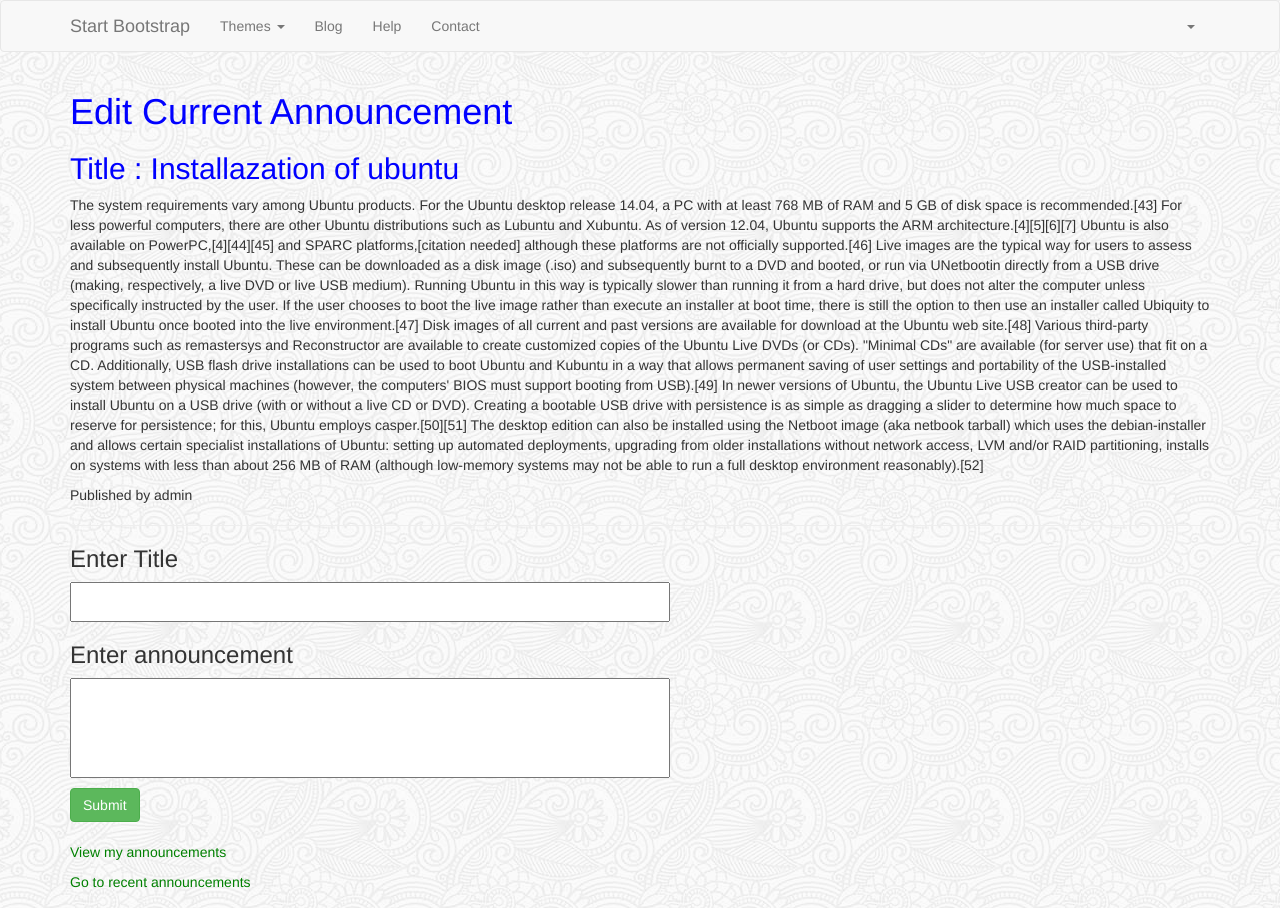
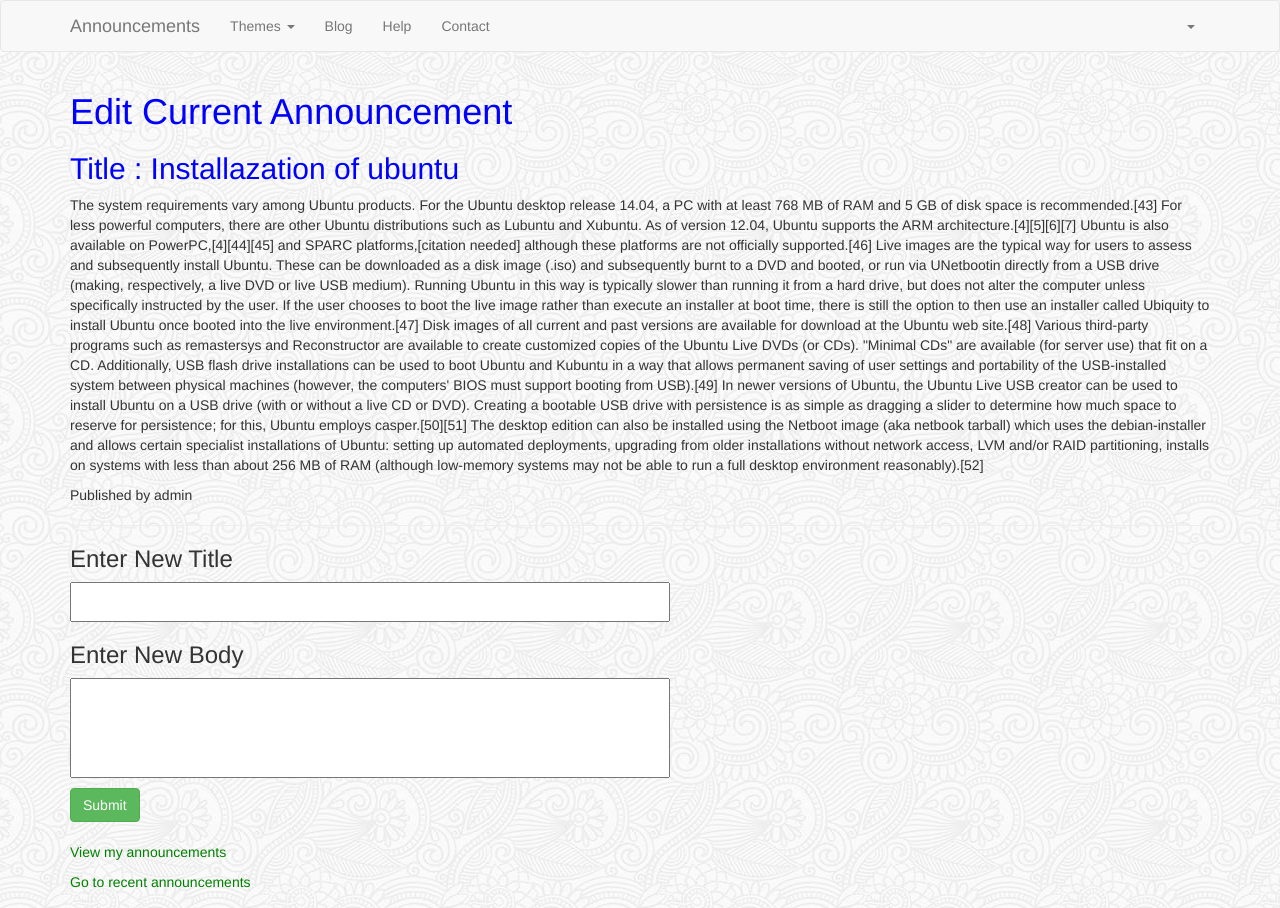
Before and after one commit to dgreasi/Athletic-Team, a Django app: page /announcementsApp/1/edit_announcement/ in a window 1280 px wide. Shown: the top 908 px of the page. Run offline with Django 3.2, Linux system fonts and the light colour scheme; data comes from the database, SQL or seed files in the repository; both versions use the stored data as it was after the commit; some libraries are stand-ins or nearby versions.

Commit message:
Fix: now a user can edit one of his announcements. Pub_time is the current time because of the "edit" .

```diff
--- a/AthleticTeam/announcementsApp/templates/announcementsApp/container.html
+++ b/AthleticTeam/announcementsApp/templates/announcementsApp/container.html
@@ -11,7 +11,7 @@
                 <span class="icon-bar"></span>
                 <span class="icon-bar"></span>
             </button>
-            <a class="navbar-brand" href="/">Start Bootstrap</a>
+            <a class="navbar-brand" href="/announcementsApp/">Announcements</a>
         </div>
         <!-- Collect the nav links, forms, and other content for toggling -->
         <div class="collapse navbar-collapse" id="bs-example-navbar-collapse-1">
--- a/AthleticTeam/announcementsApp/templates/announcementsApp/edit_announcement.html
+++ b/AthleticTeam/announcementsApp/templates/announcementsApp/edit_announcement.html
@@ -16,15 +16,15 @@
 
     <hr>
 
-    <h3>Enter Title</h3>
+    <h3>Enter New Title</h3>
 
-    <form action="{% url 'announcementsApp:announce'  %}" method="post">
+    <form action="{% url 'announcementsApp:edit_announce' announcement.id %}" method="post">
         {% csrf_token %}
 
         <input type="text" class="text_title" id="my_text_title" name="title"/>
         <br />
 
-        <h3>Enter announcement</h3>
+        <h3>Enter New Body</h3>
 
         <p><textarea type="textarea" class="text_edit" id="my_text" name="text"></textarea></p>
 
--- a/AthleticTeam/announcementsApp/urls.py
+++ b/AthleticTeam/announcementsApp/urls.py
@@ -11,6 +11,8 @@ urlpatterns = [
 
     url(r'^(?P<pk>[0-9]+)/edit_announcement/$', views.EditAnnView.as_view(), name='edit_announcement'),
     url(r'^deleteAnnouncement/$', views.deleteAnnouncement, name='deleteAnnouncement'),
+    url(r'^(?P<announcement_id>[0-9]+)/edit_announce/$', views.edit_announce, name='edit_announce'),
+
 
     url(r'^(?P<announcement_id>[0-9]+)/delete/$', views.delete, name='delete'),
     url(r'^(?P<pk>[0-9]+)/$', views.DetailView.as_view(), name='detail'),
--- a/AthleticTeam/announcementsApp/views.py
+++ b/AthleticTeam/announcementsApp/views.py
@@ -97,7 +97,7 @@ def announce(request):
     owner_user = request.user
     title = request.POST['title']
     text = request.POST['text']
-    temp = Announcement(announcement_title=title, announcement_text = text, pub_date=timezone.now(), owner=owner_user)
+    temp = Announcement(announcement_title=title, announcement_text=text, pub_date=timezone.now(), owner=owner_user)
     temp.save()
 
     return HttpResponseRedirect(reverse('announcementsApp:index'))
@@ -149,3 +149,16 @@ def deleteAnnouncement(request):
             return HttpResponseRedirect(reverse('announcementsApp:myannouncements'))
         elif 'edit' in request.POST:
             return HttpResponseRedirect(reverse('announcementsApp:edit_announcement', args=(selected_announcement.id,)))
+
+def edit_announce(request, announcement_id):
+    temp = get_object_or_404(Announcement, pk=announcement_id)
+
+    title = request.POST['title']
+    text = request.POST['text']
+
+    temp.announcement_title = title
+    temp.announcement_text = text
+    temp.pub_date = timezone.now()
+    temp.save()
+
+    return HttpResponseRedirect(reverse('announcementsApp:index'))
```
Also changed, not shown: AthleticTeam/db.sqlite3.
